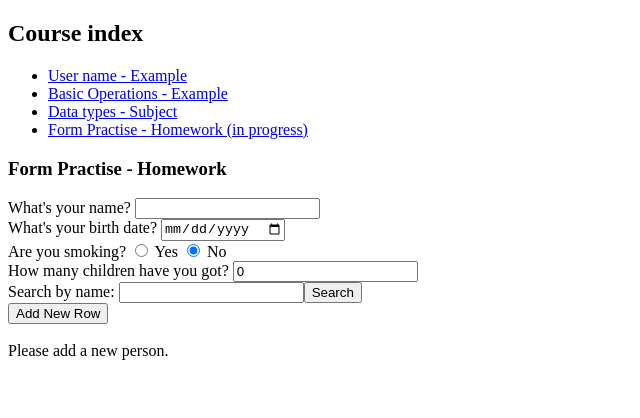
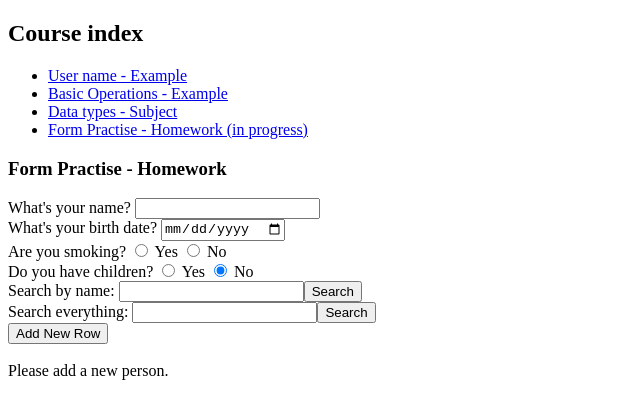
Before and after one commit to apheliana/ANGH-Education, an Angular app: page /form-practise in a window 1280 px wide. Shown: the top 418 px of the page, without its empty margins (0-640 px from the left). Built offline with nearby package versions, Linux system fonts and the light colour scheme.

Commit message:
boolean - number - searchInAll
searchInAll (fail)

```diff
--- a/src/app/form-practise.component.html
+++ b/src/app/form-practise.component.html
@@ -13,12 +13,18 @@
 
 <div>
   Are you smoking?
-  <input type="radio" [value]="true" name="smoking" [(ngModel)]="isSmoking" /> Yes
-  <input type="radio" [value]="false" name="smoking" [(ngModel)]="isSmoking" /> No
+  <input type="radio" value="Yes" name="smoking" [(ngModel)]="isSmoking" /> Yes
+  <input type="radio" value="No" name="smoking" [(ngModel)]="isSmoking" /> No
 </div>
 
 <div>
-  How many children have you got?
+  Do you have children?
+  <input type="radio" [value]="true" name="haveChildren" [(ngModel)]="haveChildren" /> Yes
+  <input type="radio" [value]="false" name="haveChildren" [(ngModel)]="haveChildren" /> No
+</div>
+
+<div *ngIf="haveChildren">
+  How many children do you have?
   <input [(ngModel)]="noOfChildren" />
 </div>
 
@@ -26,12 +32,12 @@
   Search by name:
   <input [(ngModel)]="searchName" /> <button (click)="searchByName()">Search</button>
 </div>
-<!--
+
 <div>
   Search everything:
-  <input [(ngModel)]="searchAll" /> <button (click)="searchAll()">Search</button>
+  <input [(ngModel)]="searchAll" /> <button (click)="searchInAll()">Search</button>
 </div>
--->
+
 <div *ngIf="errorMessage !== ''" class="Warning">{{ errorMessage }}</div>
 
 <div *ngIf="viewState == 'add'">
@@ -59,8 +65,9 @@
       <td>{{person.name}}</td>
       <td>{{person.birthDate}}</td>
       <td>{{person.age}}</td>
-      <td>{{person._isSmoking}}</td>
-      <td>{{person.noOfChildren}}</td>
+      <td>{{person.isSmoking}}</td>
+      <td *ngIf="!person.noOfChildren">None </td>
+      <td *ngIf="person.noOfChildren">Yes ({{person.noOfChildren}})</td>
       <td><button (click)="deleteRow(person)">Delete Row</button></td>
       <td><button (click)="selectRow(person)">Select Row</button></td>
     </tr>
--- a/src/app/form-practise.component.ts
+++ b/src/app/form-practise.component.ts
@@ -14,7 +14,9 @@ export class FormPractiseComponent {
   errorMessage: string = '';
   birthDateText: string = '';
   searchName: string = '';
-  isSmoking: boolean = false;
+  searchAll: string = '';
+  isSmoking: string = '';
+  haveChildren: boolean = false;
   noOfChildren: number = 0;
 
   constructor() {
@@ -27,11 +29,7 @@ export class FormPractiseComponent {
         person.name = dataItem._name;
         person.birthDate = parseISO(dataItem.birthDate);
         person.isSmoking = dataItem.isSmoking;
-         if (person.isSmoking) {
-           person._isSmoking = "Yes";
-         } else {person._isSmoking = "No";}
-
-
+        person.haveChildren = dataItem.haveChildren;
         person.noOfChildren = dataItem.noOfChildren;
         console.log('person', person);
         return person;
@@ -44,6 +42,10 @@ export class FormPractiseComponent {
     this.aileResult = this.aile.filter(item => item.name.includes(this.searchName));
   }
 
+  searchInAll() {
+    this.aileResult = this.aile.filter(item => item.name.includes(this.searchAll));
+  }
+
   enterPersonsInfo(): void {
     if (!this.validateForm()) {
       return;
@@ -52,9 +54,7 @@ export class FormPractiseComponent {
     ebeveyn.name = this.personsname;
     ebeveyn.birthDate = parseISO(this.birthDateText);
     ebeveyn.isSmoking = this.isSmoking;
-    if (this.isSmoking) {
-      ebeveyn._isSmoking = "Yes";
-    } else {ebeveyn._isSmoking = "No";}
+    ebeveyn.haveChildren = this.haveChildren;
     ebeveyn.noOfChildren = this.noOfChildren;
 
     console.log('ebeveyn', ebeveyn);
@@ -75,6 +75,7 @@ export class FormPractiseComponent {
     this.personsname = person.name;
     this.birthDateText = format(person.birthDate, 'yyyy-MM-dd');
     this.isSmoking = person.isSmoking;
+    this.haveChildren = person.haveChildren;
     this.noOfChildren = person.noOfChildren;
     this.selectedperson = person;
     this.viewState = 'update';
@@ -88,8 +89,8 @@ export class FormPractiseComponent {
     this.selectedperson.name = this.personsname;
     this.selectedperson.birthDate = parseISO(this.birthDateText);
     this.selectedperson.isSmoking = this.isSmoking;
+    this.selectedperson.haveChildren = this.haveChildren;
     this.selectedperson.noOfChildren = this.noOfChildren;
-
     this.reset();
     this.save();
     this.viewState = 'add';
@@ -122,7 +123,8 @@ export class FormPractiseComponent {
 interface PersonData {
   birthDate: string;
   _name: string;
-  isSmoking: boolean;
+  isSmoking: string;
+  haveChildren: boolean;
   noOfChildren: number;
 }
 
@@ -143,8 +145,7 @@ class Person {
   get age(): number {
     return differenceInYears(new Date(), this.birthDate);
   }
-
-  isSmoking: boolean;
-  _isSmoking: string;
+  isSmoking: string = '';
+  haveChildren: boolean = true;
   noOfChildren: number;
 }
```
Also changed, not shown: 1 other file (tests, documents, lock files or other folders).
